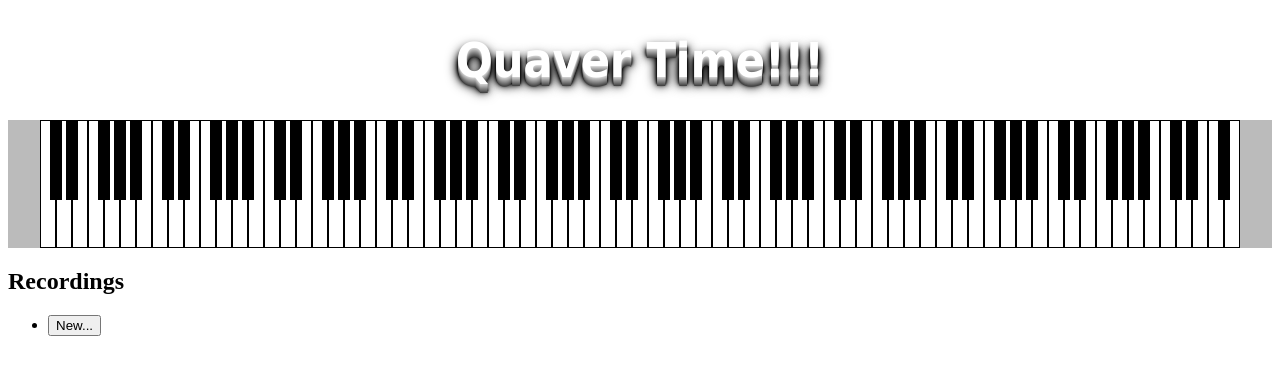
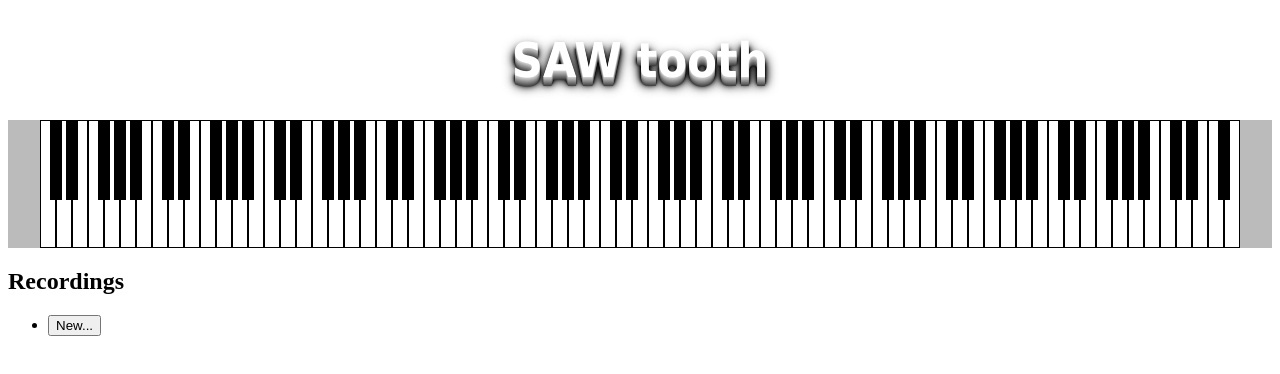
Before and after one commit to Bosco98/Music-project, a plain HTML site: page saw.html in a window 1280 px wide. Drawn offline with Linux system fonts and the light colour scheme.

Commit message:
Update saw.html

```diff
--- a/saw.html
+++ b/saw.html
@@ -633,7 +633,7 @@ h1 {
 	</style>
 </head>
 <body>
-<h1>Quaver Time!!!</h1>
+<h1>SAW tooth</h1>
 <p id="d"></p>
 <div class="keys_wrapper">
 <div class="keys">
```
